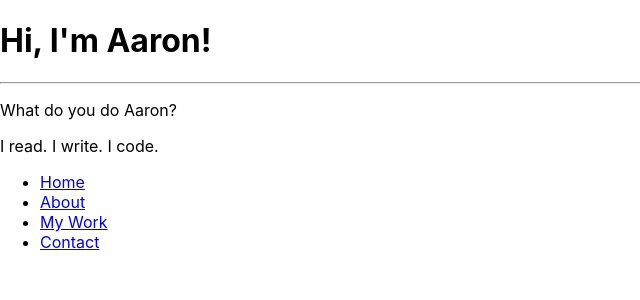
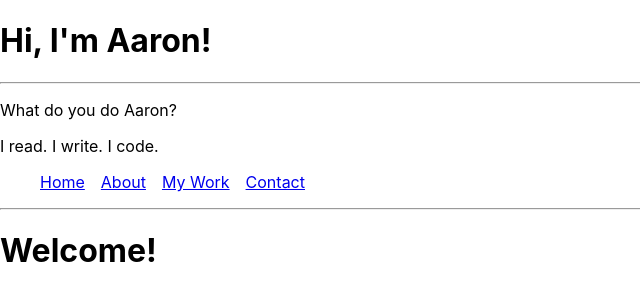
Before and after one commit to aanderson2323/aaronaanderson_com, a React (Create React App) app: page / in a window 1280 px wide. Shown: the top 300 px of the page, without its empty margins (0-640 px from the left). Built offline with nearby package versions, Linux system fonts and the light colour scheme.

Commit message:
css, add home path

```diff
--- a/src/App.css
+++ b/src/App.css
@@ -1,32 +1,4 @@
-.App {
-  text-align: center;
+#nav > li {
+  display: inline;
+  margin-right: 1em;
 }
-
-.App-logo {
-  animation: App-logo-spin infinite 20s linear;
-  height: 40vmin;
-}
-
-.App-header {
-  background-color: #282c34;
-  min-height: 100vh;
-  display: flex;
-  flex-direction: column;
-  align-items: center;
-  justify-content: center;
-  font-size: calc(10px + 2vmin);
-  color: white;
-}
-
-.App-link {
-  color: #61dafb;
-}
-
-@keyframes App-logo-spin {
-  from {
-    transform: rotate(0deg);
-  }
-  to {
-    transform: rotate(360deg);
-  }
-}
--- a/src/App.js
+++ b/src/App.js
@@ -6,7 +6,7 @@ import Hero from './components/Hero';
 import Sections from './components/Sections';
 
 export default () =>
-  <div classNameName="App">
+  <div className="App">
     <Hero />
     <Router>
       <NavBar />
--- a/src/components/Sections.js
+++ b/src/components/Sections.js
@@ -15,4 +15,8 @@ export default () =>
         <Route path="/contact">
             <Contact />
         </Route>
+        <Route path="/">
+            <hr/>
+            <h1>Welcome!</h1>
+        </Route>
     </Switch>;
```
